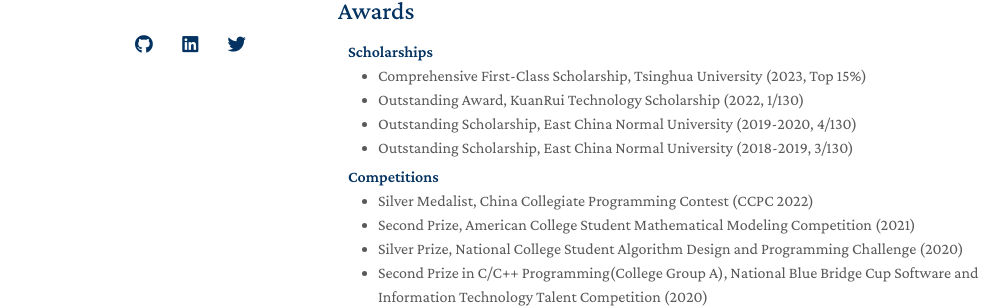
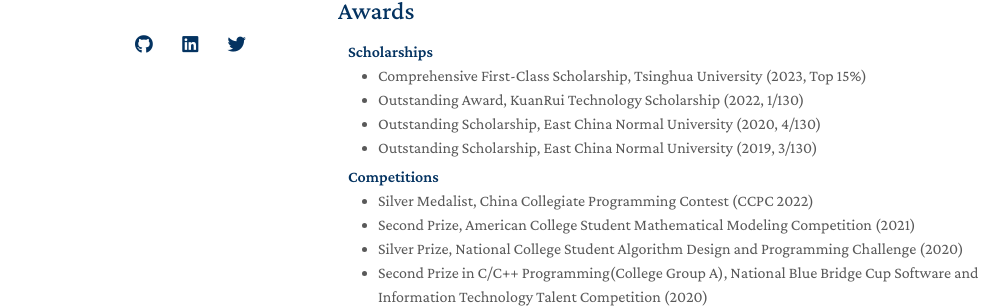
Before and after one commit to YipengZhang22/YipengZhang22.github.io, a Jekyll site: the page built from index.md, in a window 1280 px wide and 900 px high, scrolled down 874 px. Shown: the part 352-660 px from the top of the window, without its empty margins (132-1140 px from the left). Built offline with Jekyll 4.4.1, drawn with Linux system fonts in a browser that asks for light colours; nearby versions of some CDN libraries; a style sheet for code colours, icons or effects is not loaded; our own code applies the rules of GitHub Pages for plain Markdown files.

Commit message:
Update awards.md

```diff
--- a/_includes/awards.md
+++ b/_includes/awards.md
@@ -5,8 +5,8 @@
 <ul style="margin:0 0 5px;">
   <li><autocolor>Comprehensive First-Class Scholarship, Tsinghua University (2023, Top 15%)</autocolor></li>
   <li><a href="https://www.cs.ecnu.edu.cn/17/59/c19867a399193/page.html/"><autocolor>Outstanding Award, KuanRui Technology Scholarship (2022, 1/130)</autocolor></a></li>
-  <li><autocolor>Outstanding Scholarship, East China Normal University (2019-2020, 4/130)</autocolor></li>
-  <li><autocolor>Outstanding Scholarship, East China Normal University (2018-2019, 3/130)</autocolor></li>
+  <li><autocolor>Outstanding Scholarship, East China Normal University (2020, 4/130)</autocolor></li>
+  <li><autocolor>Outstanding Scholarship, East China Normal University (2019, 3/130)</autocolor></li>
 </ul>
 
 <h4 style="margin:0 10px 0;">Competitions</h4>
```
